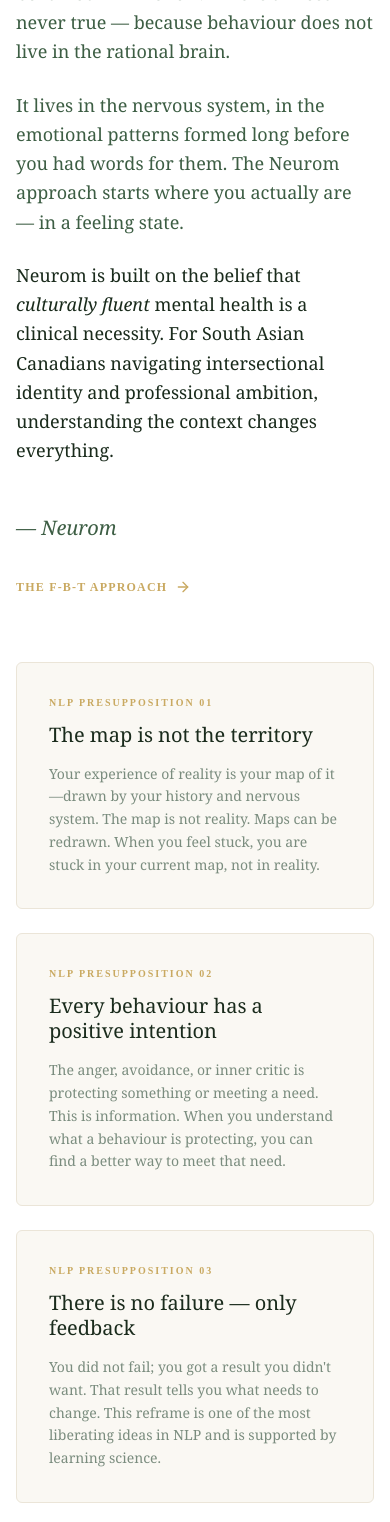
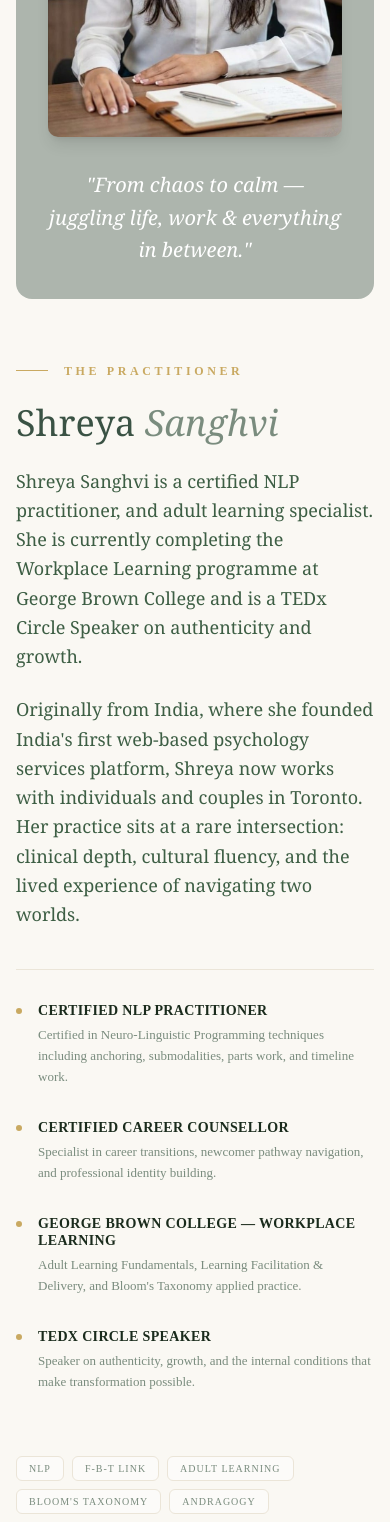
Before and after one commit to sanghvip/shreya-website, a Next.js app: page /about in a window 390 px wide. Shown: the part 432-1954 px from the top of the page. Built offline with nearby package versions, Linux system fonts and the light colour scheme.

Commit message:
client changes
Co-authored-by: Copilot <copilot@github.com>

```diff
--- a/app/about/page.tsx
+++ b/app/about/page.tsx
@@ -24,28 +24,28 @@ export default function About() {
       <AboutHero />
 
       {/* Section Separator */}
-      <SectionSeparator variant="organic" />
+      {/* <SectionSeparator variant="organic" /> */}
 
       {/* Therapeutic Approach Section */}
-      <AboutApproach />
+      {/* <AboutApproach /> */}
 
       {/* Section Separator */}
-      <SectionSeparator variant="gradient" />
+      {/* <SectionSeparator variant="gradient" /> */}
 
       {/* Personal Journey Section */}
-      <PersonalJourney />
+      {/* <PersonalJourney /> */}
 
       {/* Section Separator */}
-      <SectionSeparator variant="organic" />
+      {/* <SectionSeparator variant="organic" /> */}
 
       {/* Credentials Section */}
-      <Credentials />
+      {/* <Credentials /> */}
 
       {/* Section Separator */}
-      <SectionSeparator variant="dots" />
+      {/* <SectionSeparator variant="dots" /> */}
 
       {/* CTA Section */}
-      <CTA />
+      {/* <CTA /> */}
 
       {/* Footer */}
       <Footer />
--- a/app/page.tsx
+++ b/app/page.tsx
@@ -10,6 +10,7 @@ import Bio from '@/components/sections/Bio';
 import HowItWorks from '@/components/sections/HowItWorks';
 import Approach from '@/components/sections/Approach';
 import Contact from '@/components/sections/Contact';
+import Audience from '@/components/sections/Audience';
 
 export const metadata: Metadata = {
   title: 'Shreya Sanghvi | Psychotherapist & NLP Coach',
@@ -38,6 +39,10 @@ export default function Home() {
       {/* Services Section */}
       <HowItWorks />
 
+      <SectionSeparator variant="line" />
+
+      <Audience/>
+
       {/* Section Separator */}
       <SectionSeparator variant="line" />
 
--- a/components/sections/AboutHero.tsx
+++ b/components/sections/AboutHero.tsx
@@ -1,147 +1,175 @@
 'use client';
 
 import Image from 'next/image';
-import { Heart, Award, Users, Sparkles, ArrowRight } from 'lucide-react';
 import CustomButton from '../ui/CustomButton';
+import { Mail, Instagram, ArrowRight } from 'lucide-react';
 
-const presuppositions = [
+
+export default function AboutHero() {
+  const credentials = [
     {
-    num: "01",
-    title: "The map is not the territory",
-    desc: "Your experience of reality is your map of it—drawn by your history and nervous system. The map is not reality. Maps can be redrawn. When you feel stuck, you are stuck in your current map, not in reality."
+      title: "Certified NLP Practitioner",
+      desc: "Certified in Neuro-Linguistic Programming techniques including anchoring, submodalities, parts work, and timeline work."
     },
     {
-    num: "02",
-    title: "Every behaviour has a positive intention",
-    desc: "The anger, avoidance, or inner critic is protecting something or meeting a need. This is information. When you understand what a behaviour is protecting, you can find a better way to meet that need."
+      title: "Certified Career Counsellor",
+      desc: "Specialist in career transitions, newcomer pathway navigation, and professional identity building."
     },
     {
-    num: "03",
-    title: "There is no failure — only feedback",
-    desc: "You did not fail; you got a result you didn't want. That result tells you what needs to change. This reframe is one of the most liberating ideas in NLP and is supported by learning science."
+      title: "George Brown College — Workplace Learning",
+      desc: "Adult Learning Fundamentals, Learning Facilitation & Delivery, and Bloom's Taxonomy applied practice."
     },
     {
-    num: "04",
-    title: "You have all the resources you need",
-    desc: "You are not broken. The work is about accessing what is already within your lived experience—not installing something new, but finding the peak states and emotional intelligence that were always there."
+      title: "TEDx Circle Speaker",
+      desc: "Speaker on authenticity, growth, and the internal conditions that make transformation possible."
     },
-  {
-    num: "05",
-    title: "The meaning of communication is the response you get",
-    desc: "Communication is a feedback loop. If someone misunderstands you, the NLP approach is to ask 'what can I do differently?' You are responsible for your half of the loop. This is revolutionary for relationships."
-  }
   ];
 
-export default function AboutHero() {
+  const tags = ["NLP", "F-B-T Link", "Adult Learning", "Bloom's Taxonomy", "Andragogy", "Career Counselling", "Attachment Theory", "Gottman Method", "Polyvagal Theory", "Hindi · English"];
   return (
     <div>
-    <section className="bg-white py-20 md:py-32" id="about">
+      <section className="bg-[#FAF8F3] py-20 md:py-32" id="practitioner">
         <div className="max-w-7xl mx-auto px-4 sm:px-6 lg:px-8">
-        <div className="grid grid-cols-1 lg:grid-cols-2 gap-16 lg:gap-24 items-start">
+          <div className="grid grid-cols-1 lg:grid-cols-12 gap-16 lg:gap-24 items-start">
 
-          {/* Left Column: The Narrative */}
-          <div className="space-y-8">
+            {/* Left Column: Image & Badge (Span 5) */}
+            <div className="lg:col-span-5 relative">
+              {/* Main Container Box with 1A2B1C/40 background */}
+              <div className="flex flex-col items-center justify-center p-8 md:p-12 bg-primary/40 rounded-2xl gap-8 group">
+
+                {/* Image Section */}
+                <div className="relative w-full max-w-sm aspect-square">
+                  <Image
+                    src="/personalshotdesk.jpeg"
+                    alt="Shreya Sanghvi - Psychotherapist and NLP Coach"
+                    width={500}
+                    height={500}
+                    priority
+                    className="rounded-lg object-cover w-full h-full shadow-lg"
+                  />
+                </div>
+
+                {/* Quote Section - Now in flow below the image */}
+                <div className="text-center text-white max-w-sm">
+                  <p className="text-xl md:text-2xl font-serif italic leading-relaxed">
+                    "From chaos to calm — juggling life, work & everything in between."
+                  </p>
+                </div>
+              </div>
+
+              {/* Location Badge - Kept relative to the outer container */}
+              {/* <div className="absolute -bottom-6 -right-6 md:right-0 bg-white p-6 rounded-xl shadow-lg border border-[#EBE5D8] max-w-[180px] z-20">
+                <div className="text-xl font-serif text-[#1A2B1C] leading-none mb-1">Toronto</div>
+                <div className="text-[10px] uppercase tracking-widest font-bold text-[#C9A961]">
+                  Downtown · Online
+                </div>
+              </div> */}
+            </div>
+
+            {/* Right Column: Bio & Credentials (Span 7) */}
+            <div className="lg:col-span-7 space-y-10">
+              <div className="space-y-6">
                 <div className="flex items-center gap-4">
                   <div className="w-8 h-[1px] bg-[#C9A961]"></div>
                   <span className="text-[#C9A961] font-bold tracking-[0.3em] text-xs uppercase">
-                The philosophy
+                    The practitioner
                   </span>
                 </div>
-
-            <h2 className="text-4xl md:text-5xl font-serif text-[#1A2B1C] leading-tight">
-              The feeling always<br />
-              comes <span className="italic text-[#7A8C7E]">first</span>
+                <h2 className="text-4xl md:text-6xl font-serif text-primary">
+                  Shreya <span className="italic text-[#7A8C7E]">Sanghvi</span>
                 </h2>
-
                 <div className="space-y-6 text-[#3D5E44] font-serif text-lg leading-relaxed">
                   <p>
-                Most approaches to personal change start in the wrong place: the rational mind.
-                'Change your thinking and your behaviour will follow.' This is almost never true —
-                because behaviour does not live in the rational brain.
+                    Shreya Sanghvi is a certified NLP practitioner, and adult learning specialist.
+                    She is currently completing the Workplace Learning programme at George Brown College and is a TEDx Circle Speaker on authenticity and growth.
                   </p>
                   <p>
-                It lives in the nervous system, in the emotional patterns formed long before you
-                had words for them. The Neurom approach starts where you actually are — in a feeling state.
+                    Originally from India, where she founded India's first web-based psychology services platform,
+                    Shreya now works with individuals and couples in Toronto. Her practice sits at a rare intersection:
+                    clinical depth, cultural fluency, and the lived experience of navigating two worlds.
                   </p>
-              <p className="text-[#1A2B1C]">
-                Neurom is built on the belief that <span className="italic">culturally fluent</span> mental health is a clinical necessity.
-                For South Asian Canadians navigating intersectional identity and professional ambition,
-                understanding the context changes everything.
-              </p>
-            </div>
-
-            <div className="pt-4">
-              <div className="font-serif text-xl italic text-[#3D5E44] mb-8">— Neurom</div>
-
-              <a
-                href="#approach"
-                className="inline-flex items-center gap-2 text-[#C9A961] font-bold tracking-widest text-xs uppercase group"
-              >
-                The F-B-T approach
-                <ArrowRight className="w-4 h-4 transition-transform group-hover:translate-x-2" />
-              </a>
                 </div>
               </div>
 
-          {/* Right Column: Presuppositions */}
-          <div className="space-y-6">
-            {presuppositions.map((ps, idx) => (
-              <div
-                key={idx}
-                className="group p-8 bg-[#FAF8F3] border border-[#EBE5D8] rounded-sm hover:border-[#C9A961]/40 transition-all duration-500"
-              >
-                <span className="block text-[10px] font-bold tracking-[0.2em] text-[#C9A961] uppercase mb-3">
-                  NLP Presupposition {ps.num}
-                </span>
-                <h3 className="text-xl font-serif text-[#1A2B1C] mb-4 leading-tight">
-                  {ps.title}
-                </h3>
-                <p className="text-sm text-[#7A8C7E] leading-relaxed font-serif">
-                  {ps.desc}
+              {/* Credentials List */}
+              <div className="grid grid-cols-1 md:grid-cols-2 gap-8 pt-8 border-t border-[#EBE5D8]">
+                {credentials.map((cred, i) => (
+                  <div key={i} className="flex gap-4 group">
+                    <div className="w-1.5 h-1.5 rounded-full bg-[#C9A961] mt-1.5 shrink-0 group-hover:scale-150 transition-transform duration-300" />
+                    <div className="space-y-1">
+                      <h4 className="text-sm font-bold text-[#1A2B1C] uppercase tracking-wide leading-tight">
+                        {cred.title}
+                      </h4>
+                      <p className="text-[13px] text-[#7A8C7E] leading-relaxed">
+                        {cred.desc}
                       </p>
                     </div>
+                  </div>
                 ))}
+              </div>
+
+              {/* Skill Tags */}
+              <div className="flex flex-wrap gap-2 pt-6">
+                {tags.map((tag) => (
+                  <span
+                    key={tag}
+                    className="px-3 py-1 border border-[#EBE5D8] rounded-sm text-[10px] uppercase tracking-widest text-[#7A8C7E] bg-white/50"
+                  >
+                    {tag}
+                  </span>
+                ))}
+              </div>
             </div>
 
           </div>
         </div>
       </section>
-    <section className="bg-background py-8 md:py-12 lg:py-16">
-      <div className="px-4 sm:px-6 lg:px-8">
-        <div className="grid grid-cols-1 md:grid-cols-2 gap-8 md:gap-12 items-center">
-          {/* Portrait Image */}
-          <div className="flex justify-center md:justify-start order-2 md:order-1">
-            <div className="relative w-full max-w-sm aspect-square">
-              <Image
-                src="https://images.unsplash.com/photo-1494790108377-be9c29b29330?w=500&h=500&fit=crop"
-                alt="Shreya Sanghvi - Psychotherapist and NLP Coach"
-                width={500}
-                height={500}
-                priority
-                className="rounded-lg object-cover w-full h-full"
-              />
-            </div>
+      <section className="relative overflow-hidden bg-[#1A2B1C] py-20 md:py-32">
+        {/* Subtle Background Texture/Overlay */}
+        <div className="absolute inset-0 opacity-10 pointer-events-none">
+          <div className="absolute top-0 left-0 w-full h-full bg-[radial-gradient(circle_at_center,_var(--tw-gradient-stops))] from-[#7A8C7E] via-transparent to-transparent" />
         </div>
 
-          {/* Text Content */}
-          <div className="flex flex-col justify-center order-1 md:order-2">
-            <h1 className="text-4xl md:text-5xl font-serif font-bold text-foreground mb-4 text-balance leading-tight">
-              Shreya Sanghvi
-            </h1>
+        <div className="relative z-10 max-w-7xl mx-auto px-4 sm:px-6 lg:px-8 text-center">
+          <div className="flex flex-col items-center max-w-3xl mx-auto space-y-8">
 
-            <p className="text-base md:text-lg text-foreground mb-6 leading-relaxed">
-              I'm a registered psychotherapist and NLP certified coach dedicated to helping individuals find clarity, heal emotional wounds, and transform their lives. With over a decade of experience in mental health and personal development, I create safe, compassionate spaces where transformation becomes possible.
+            <span className="text-[#C9A961] font-bold tracking-[0.3em] text-xs uppercase">
+              The First Step
+            </span>
+
+            <h2 className="text-4xl md:text-6xl font-serif text-white leading-tight">
+              You do not have to wait<br />
+              until things get <span className="italic text-[#7A8C7E]">worse</span>
+            </h2>
+
+            <p className="text-lg md:text-xl text-[#A8C4AE] font-serif leading-relaxed">
+              Reaching out is not a sign of weakness. It is one of the most courageous things a person can do for themselves and those they love.
             </p>
 
-            <p className="text-base text-foreground mb-6 leading-relaxed">
-              My approach integrates evidence-based therapeutic techniques with modern coaching methodologies to address the root causes of stress, anxiety, relationship challenges, and life transitions. I believe that every person has the capacity for growth and healing when provided with the right support and tools.
+            <div className="flex flex-col sm:flex-row gap-4 pt-4 w-full sm:w-auto">
+              <a
+                href="mailto:hello@neurom.in"
+                className="inline-flex items-center justify-center gap-3 px-8 py-4 bg-white text-[#1A2B1C] hover:bg-[#FAF8F3] transition-all duration-300 rounded-sm font-medium text-sm group"
+              >
+                <Mail className="w-4 h-4" />
+                Email me directly
+              </a>
+
+              <a
+                href="https://www.instagram.com/neuromco/"
+                target="_blank"
+                rel="noopener noreferrer"
+                className="inline-flex items-center justify-center gap-3 px-8 py-4 bg-[#3A5244] text-white hover:bg-[#4A6354] transition-all duration-300 rounded-sm font-medium text-sm border border-[#7A8C7E]/20 group"
+              >
+                <Instagram className="w-4 h-4" />
+                DM on Instagram
+                <ArrowRight className="w-4 h-4 transition-transform group-hover:translate-x-1" />
+              </a>
+            </div>
+
+            <p className="text-[11px] text-[#7A8C7E] tracking-widest uppercase mt-8">
+              Response time: within 24 hours
             </p>
-          </div>
-        </div>
-        <div className="flex justify-center w-full mt-8">
-          <CustomButton variant="dark" size="md">
-            BEGIN YOUR JOURNEY
-          </CustomButton>
           </div>
         </div>
       </section>
--- /dev/null
+++ b/components/sections/Audience.tsx
@@ -0,0 +1,109 @@
+'use client';
+
+import React from 'react';
+import { User, Users, GraduationCap, Briefcase, Check } from 'lucide-react';
+
+const audiences = [
+  {
+    title: "Individuals",
+    icon: <User className="w-6 h-6" />,
+    desc: "Adults and young people navigating the challenges of everyday life — from quiet struggles that are hard to name to acute crises that feel impossible to face alone.",
+    list: [
+      "Anxiety, worry, and panic attacks",
+      "Depression and low mood",
+      "Relationship difficulties",
+      "Life transitions and identity",
+      "Burnout and career stress",
+      "Low self-esteem",
+      "Life transitions-career relocation, divorce",
+      "Anger and emotional regulation",
+    ]
+  },
+  {
+    title: "Families & Parents",
+    icon: <Users className="w-6 h-6" />,
+    desc: "Families navigating change, parents learning to support teenagers, and anyone who wants to build emotionally intelligent homes where people feel seen.",
+    list: [
+      "Parenting adolescents",
+      "Co-parenting & family communication",
+      "Supporting a child's emotional difficulties",
+      "Understanding behaviour & boundaries",
+      "Building emotional safety at home",
+        "Navigating big family transitions",
+        "Rebuilding parent teen connection",
+        "Understanding behaviour in children"
+    ]
+  },
+  {
+    title: "Organisations & Teams",
+    icon: <Briefcase className="w-6 h-6" />,
+    desc: "Teams who understand that the most valuable investment they can make is in the mental health of the people who make the organisation what it is.",
+    list: [
+      "Employee wellbeing workshops",
+      "Stress and burnout prevention",
+      "Emotionally intelligent leadership",
+      "Psychologically safe team culture",
+      "Communication training",
+      "Conflict Resolution & Communication",
+      "Soft Skill Training Program",
+
+    ]
+  }
+];
+
+export default function Audience() {
+  return (
+    <section className="bg-white py-20 md:py-32" id="audience">
+      <div className="max-w-7xl mx-auto px-4 sm:px-6 lg:px-8">
+
+        {/* Header Section */}
+        <div className="text-center mb-16 md:mb-24 space-y-4">
+          <span className="text-[#C9A961] font-bold tracking-[0.3em] text-xs uppercase">
+            Who I work with
+          </span>
+          <h2 className="text-4xl md:text-6xl font-serif text-[#1A2B1C] leading-tight">
+            A space for <span className="italic text-[#7A8C7E]">everyone</span><br />
+            in their making
+          </h2>
+        </div>
+
+        {/* Grid Section */}
+        <div className="grid grid-cols-1 md:grid-cols-2 gap-8 lg:gap-12">
+          {audiences.map((aud, index) => (
+            <div
+              key={index}
+              className="group p-8 md:p-12 bg-[#FAF8F3] border border-[#EBE5D8] rounded-2xl transition-all duration-500 hover:shadow-sm hover:border-[#C9A961]/30"
+            >
+              <div className="flex flex-col space-y-6">
+                <div className="w-12 h-12 rounded-full bg-white flex items-center justify-center text-[#C9A961] border border-[#EBE5D8] group-hover:bg-[#C9A961] group-hover:text-white transition-all duration-500">
+                  {aud.icon}
+                </div>
+
+                <div className="space-y-4">
+                  <h3 className="text-2xl font-serif text-[#1A2B1C]">
+                    {aud.title}
+                  </h3>
+                  <p className="text-[#7A8C7E] text-[15px] leading-relaxed font-serif">
+                    {aud.desc}
+                  </p>
+                </div>
+
+                <ul className="grid grid-cols-1 sm:grid-cols-2 gap-y-3 gap-x-6 pt-6 border-t border-[#EBE5D8]">
+                  {aud.list.map((item, i) => (
+                    <li key={i} className="flex items-start gap-3">
+                      <Check className="w-4 h-4 text-[#C9A961] mt-0.5 shrink-0" />
+                      <span className="text-[13px] text-[#3D5E44] leading-snug">
+                        {item}
+                      </span>
+                    </li>
+                  ))}
+                </ul>
+              </div>
+            </div>
+          ))}
+        </div>
+
+      </div>
+    </section>
+  );
+}
--- a/components/ui/CustomButton.tsx
+++ b/components/ui/CustomButton.tsx
@@ -23,7 +23,7 @@ export default function CustomButton({
   };
 
   const sizes = {
-    sm: 'px-3 py-1.5 text-xs',
+    sm: 'px-1 py-1.5 text-xs',
     md: 'px-6 py-2.5 text-sm',
     lg: 'px-8 py-3 text-base',
   };
--- /dev/null
+++ b/hooks/user-media-query.ts
@@ -0,0 +1,19 @@
+import { useState, useEffect } from "react";
+
+export function useMediaQuery(query: string) {
+  const [value, setValue] = useState(false);
+
+  useEffect(() => {
+    function onChange(event: MediaQueryListEvent) {
+      setValue(event.matches);
+    }
+
+    const result = window.matchMedia(query);
+    result.addEventListener("change", onChange);
+    setValue(result.matches);
+
+    return () => result.removeEventListener("change", onChange);
+  }, [query]);
+
+  return value;
+}
```
Also changed, not shown: components/sections/Hero.tsx (+44 -14 lines), public/personalshotdesk.jpeg (added). Lines whose indentation alone changed are shown as unchanged.
